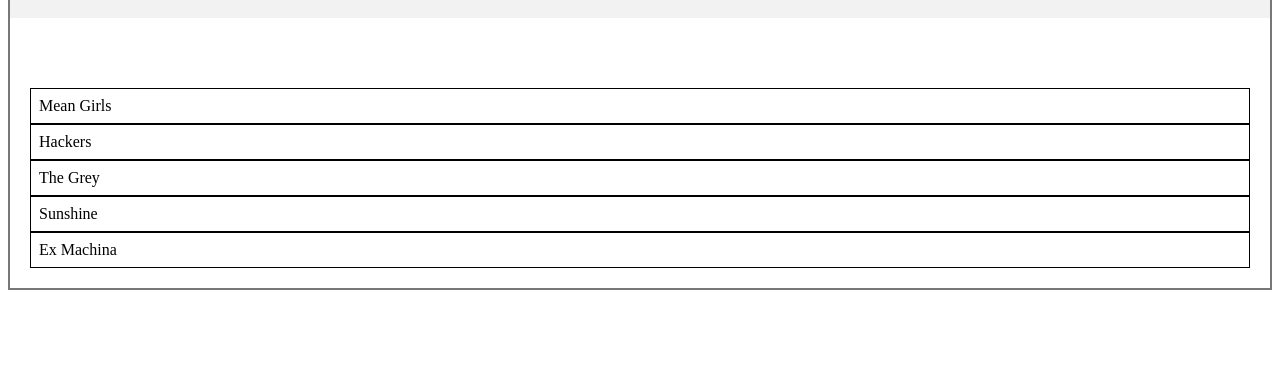
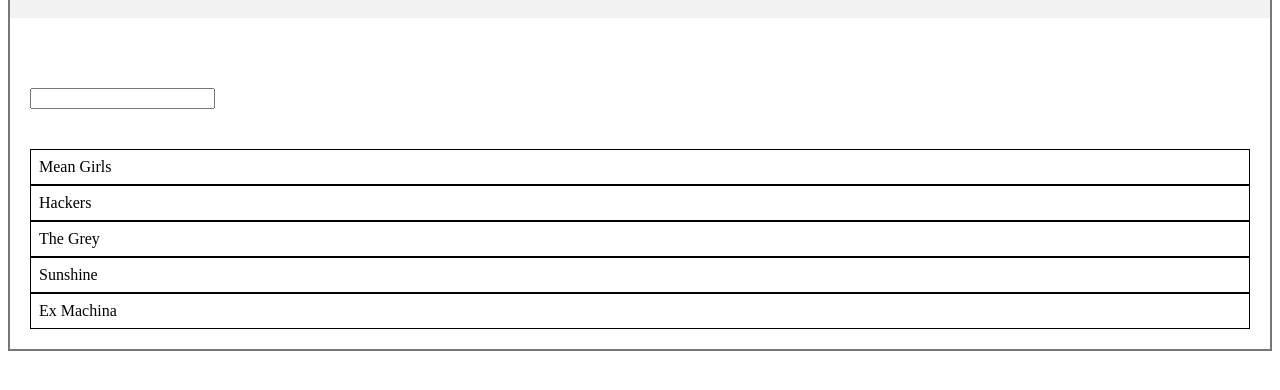
Before and after one commit to Deepali2/MovieList, a React app: page / in a window 1280 px wide. Shown: the part 62-452 px from the top of the page. Built offline with nearby package versions, Linux system fonts and the light colour scheme.

Commit message:
completes level 1 Search button working

```diff
--- a/src/MovieList.js
+++ b/src/MovieList.js
@@ -4,13 +4,33 @@
 import style from "./styles/style.css"
 
 class MovieList extends React.Component {
+  constructor(props) {
+    super(props);
+    this.state= {searchInput:''},
+    this.handleSearch = this.handleSearch.bind(this);
+  }
+
+
+  handleSearch(event) {
+    this.setState({searchInput: event.target.value})
+  }
+
   render() {
     return (
       <div>
         <div className={style.MovieListTitle}>
           <h1>Movie List</h1>
         </div>
-      <Movies movies = {movies}/>
+        <div className={style.BlankSpace}>
+        </div>
+        <input
+          type="text"
+          name="Search"
+          value= {this.state.searchInput}
+          className={style.Search}
+          onChange={this.handleSearch}
+        />
+        <Movies movies = {movies.filter(movie => movie.title.includes(this.state.searchInput))}/>
       </div>
     );
   }
--- a/src/Movies.js
+++ b/src/Movies.js
@@ -1,22 +1,17 @@
 import React from "react";
 import MovieEntry from "./MovieEntry.js";
-import { movies } from "./example_data.js";
+// import { movies } from "./example_data.js";
 import style from "./styles/style.css"
 
 
-class Movies extends React.Component {
-  render() {
-    return (
-      <div>
-        <div className={style.BlankSpace}>
-        </div>
-          <div className={style.movies}>
-            {movies.map((movie, index) => <MovieEntry movie={movie} key={`${movie}${index}`}/>)}
-        </div>
+var Movies = (props) => {
+  return (
+    <div>
+        <div className={style.movies}>
+          {props.movies.map((movie, index) => <MovieEntry movie={movie} key={`${movie}${index}`}/>)}
       </div>
-    );
-  }
-
+    </div>
+  );
 }
 
 
--- a/src/styles/style.css
+++ b/src/styles/style.css
@@ -21,3 +21,7 @@
 .movies {
   margin: 20px;
 }
+
+.Search {
+   margin: 20px;
+}
```
